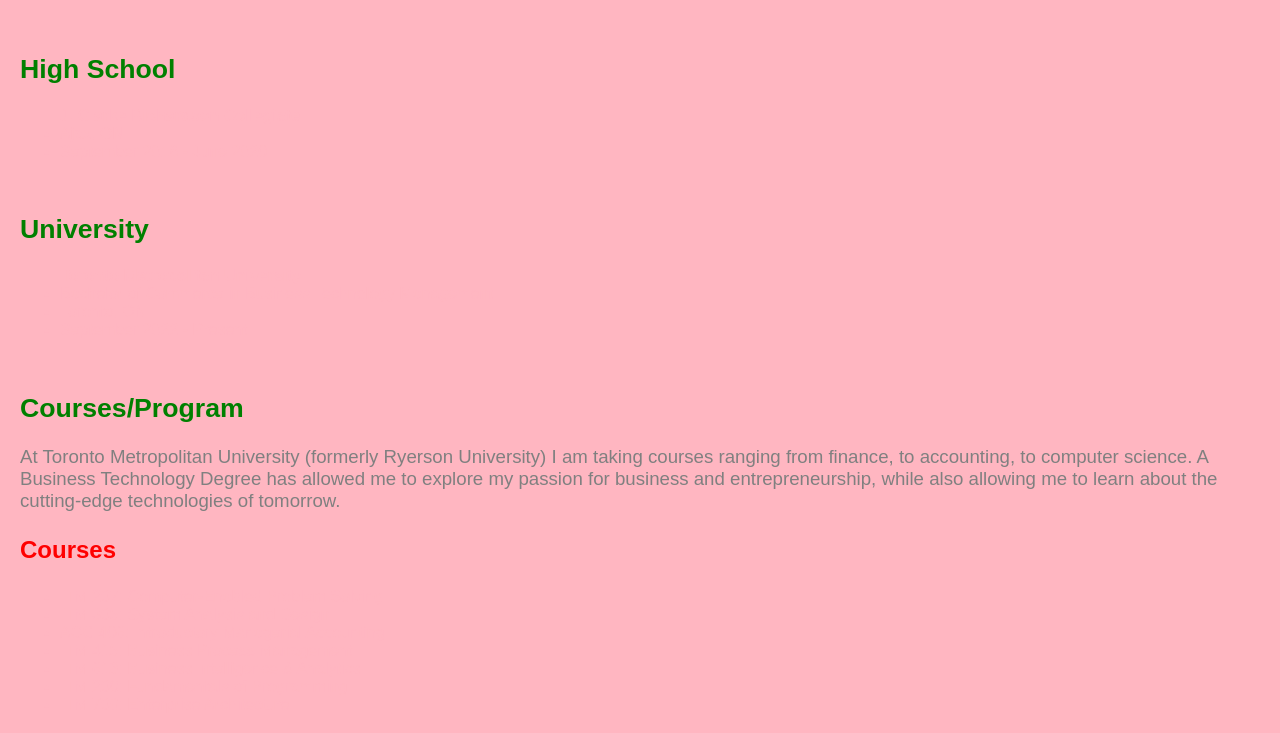
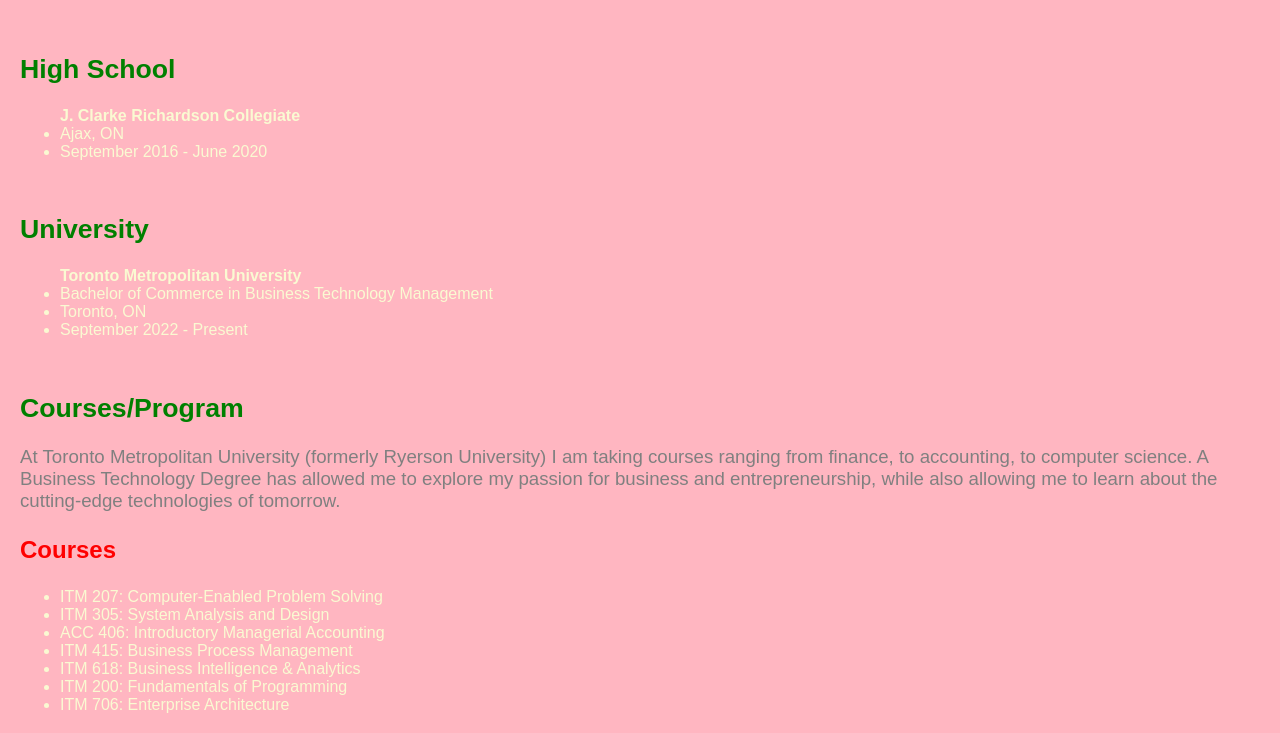
Before and after one commit to dhwani444/dhwani444.github.io, a plain HTML site: page index.html in a window 1280 px wide. Shown: the part 67-800 px from the top of the page. Drawn offline with Linux system fonts and the light colour scheme.

Commit message:
Update styles.css

```diff
--- a/styles.css
+++ b/styles.css
@@ -3,7 +3,7 @@
     font-size: 12pt;
     margin: 15pt;
     background-color: lightpink;
-    color: lightpink;
+    color: lightgoldenrodyellow;
 }
 
 
```
